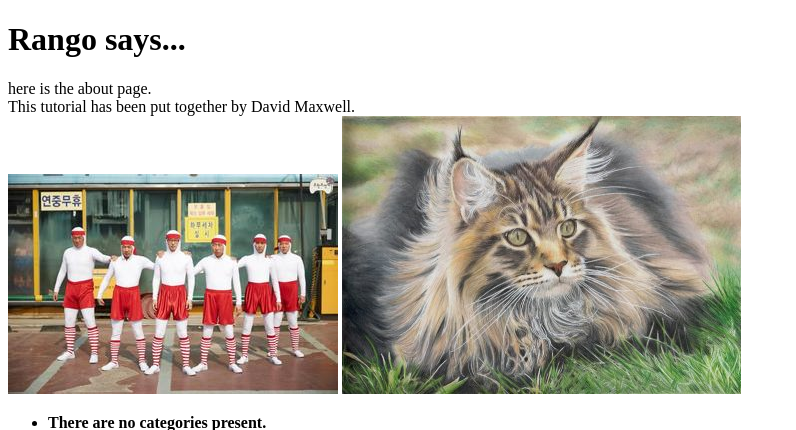
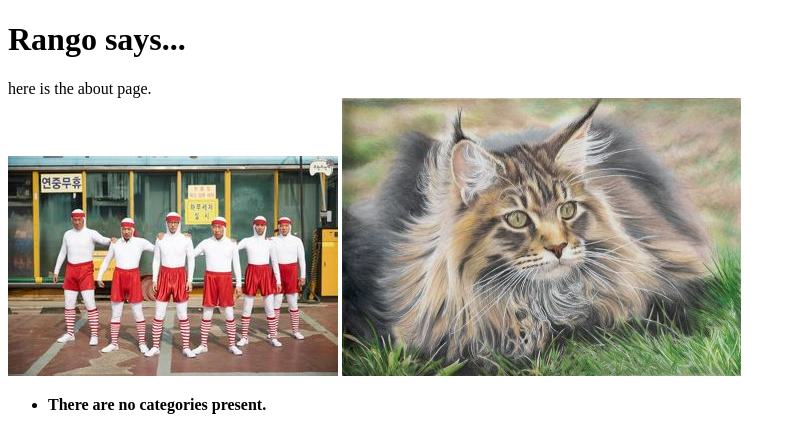
Before and after one commit to XiaoyuanC/tango_with_django_project, a Django app: page /rango/about/ in a window 1280 px wide. Shown: the top 430 px of the page, without its empty margins (0-796 px from the left). Run offline with Django 3.2, Linux system fonts and the light colour scheme; data that the repository does not hold is empty.

Commit message:
chapter9_modify

```diff
--- a/templates/rango/about.html
+++ b/templates/rango/about.html
@@ -9,7 +9,7 @@
 <h1>Rango says...</h1>
 <div>
     here is the about page. <br />
-    This tutorial has been put together by David Maxwell.<br />
+
 </div>
 <img src="{% static 'images/rango.jpg' %}" alt="Picture of Rango" />
 <img src="{{ MEDIA_URL }}cat.jpg" alt="Picture of a Cat" />
```
